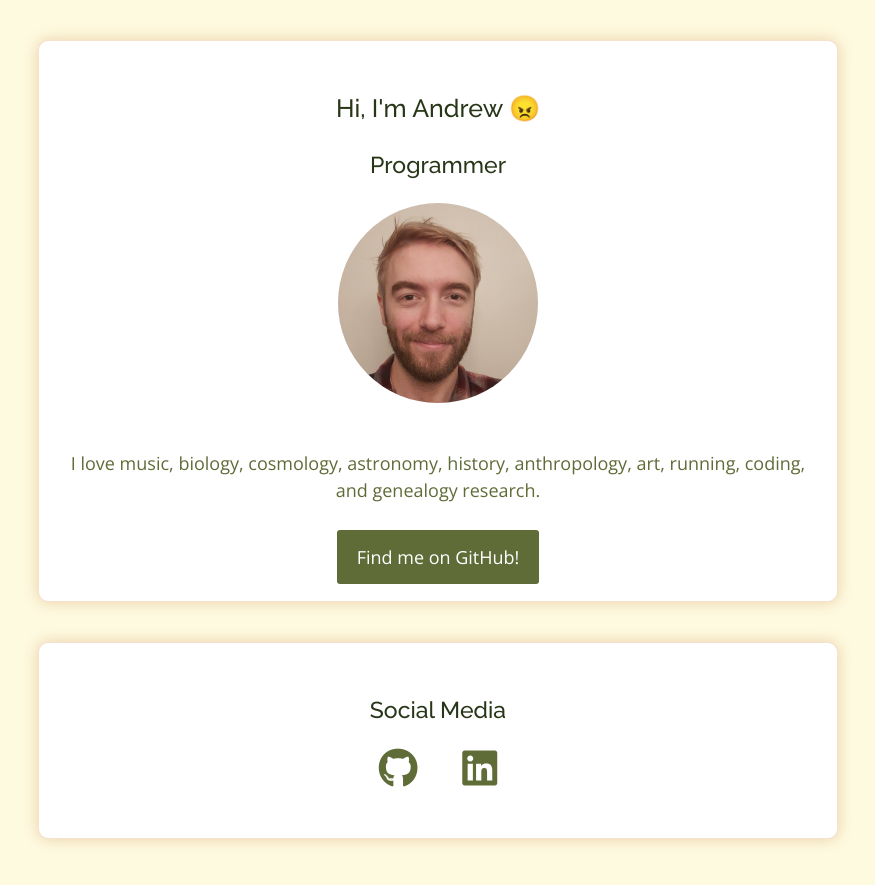
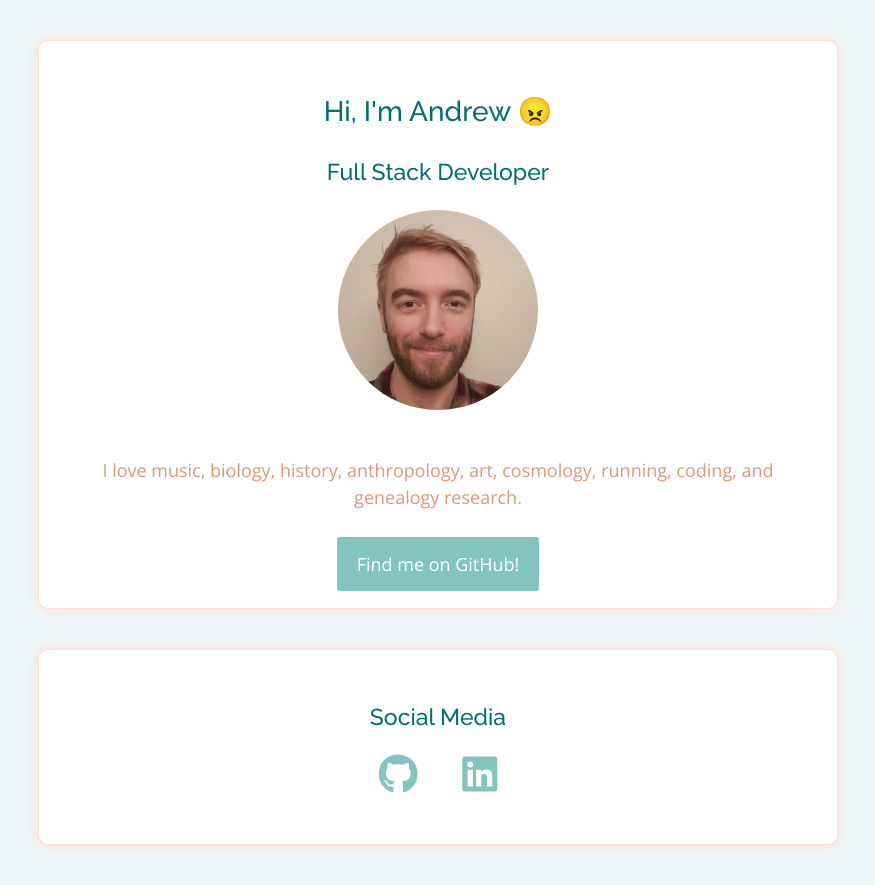
Before and after one commit to andygw/profile, a plain HTML site: page index.html in a window 1280 px wide. Shown: the whole page, without its empty margins (202-1077 px from the left). Drawn offline with nearby package versions, Linux system fonts and the light colour scheme.

Commit message:
update profile colors

```diff
--- a/index.html
+++ b/index.html
@@ -20,10 +20,10 @@
     <div class="container">
       <div class="card text-center card-white">
         <h1>Hi, I'm Andrew 😠</h1>
-        <h2>Programmer</h2>
+        <h2>Full Stack Developer</h2>
         <img src="images/linkedin_1658375969007.jpeg" alt="profile pic" id="profile-pic" class="img-circle">
         <p class="text-center" id="intro-text">
-          I love music, biology, cosmology, astronomy, history, anthropology, art, running, coding, and genealogy research.
+          I love music, biology, history, anthropology, art, cosmology, running, coding, and genealogy research.
         </p>
 
         <a href="https://github.com/andygw" target="_blank" class="btn-green">
--- a/style.css
+++ b/style.css
@@ -1,23 +1,25 @@
-/* Color palette based on:
-https://coolors.co/palette/606c38-283618-fefae0-dda15e-bc6c25 */
+/*
+Color palette based on:
+https://coolors.co/palette/006d77-83c5be-edf6f9-ffddd2-e29578
+*/
 
 body {
-  background-color: #fefae0;
+  background-color: #edf6f9;
   font-family: 'Open Sans', sans-serif;
-  color: #606c38;
+  color: #e29578;
   font-size: 18px;
   line-height: 1.5;
 }
 
 h1, h2, h3 {
   font-family: 'Raleway', sans-serif;
-  color: #283618;
+  color: #006d77;
   line-height: 1.6;
   font-weight: 500;
 }
 
 h1 {
-  font-size: 25px ;
+  font-size: 28px ;
 }
 
 h2 {
@@ -25,17 +27,20 @@ h2 {
 }
 
 a {
-  color: #bc6c25;
   text-decoration: none;
 }
 
 a:hover {
-  color: #dda15e;
+  color: #edf6f9;
 }
 
 i {
   font-size: 40px;
-  color: #606c38;
+  color: #83C5BE;
+}
+
+i:hover {
+  color: #006d77;
 }
 
 .container {
@@ -44,7 +49,7 @@ i {
 }
 
 .card {
-  box-shadow: 0px 0px 15px rgba(188, 108, 37, 0.3);
+  box-shadow: 0px 0px 15px #ffddd2;
   border-radius: 10px;
   margin: 40px auto;
 }
@@ -60,7 +65,7 @@ i {
 .card-white {
   background: white;
   padding: 30px;
-  border: 1px solid rgba(221, 161, 94, 0.3);
+  border: 1px solid #ffddd2;
 }
 
 .list-inline {
@@ -74,10 +79,15 @@ i {
 }
 
 .btn-green {
-  background-color: #606c38;
+  background-color: #83c5be;
   color: white;
   padding: 15px 20px;
   border-radius: 3px;
+}
+
+.btn-green:hover {
+  box-shadow: 0 0 6px 1px  #83c5be;
+  background-color: #006d77;
 }
 
 #profile-pic {
```
